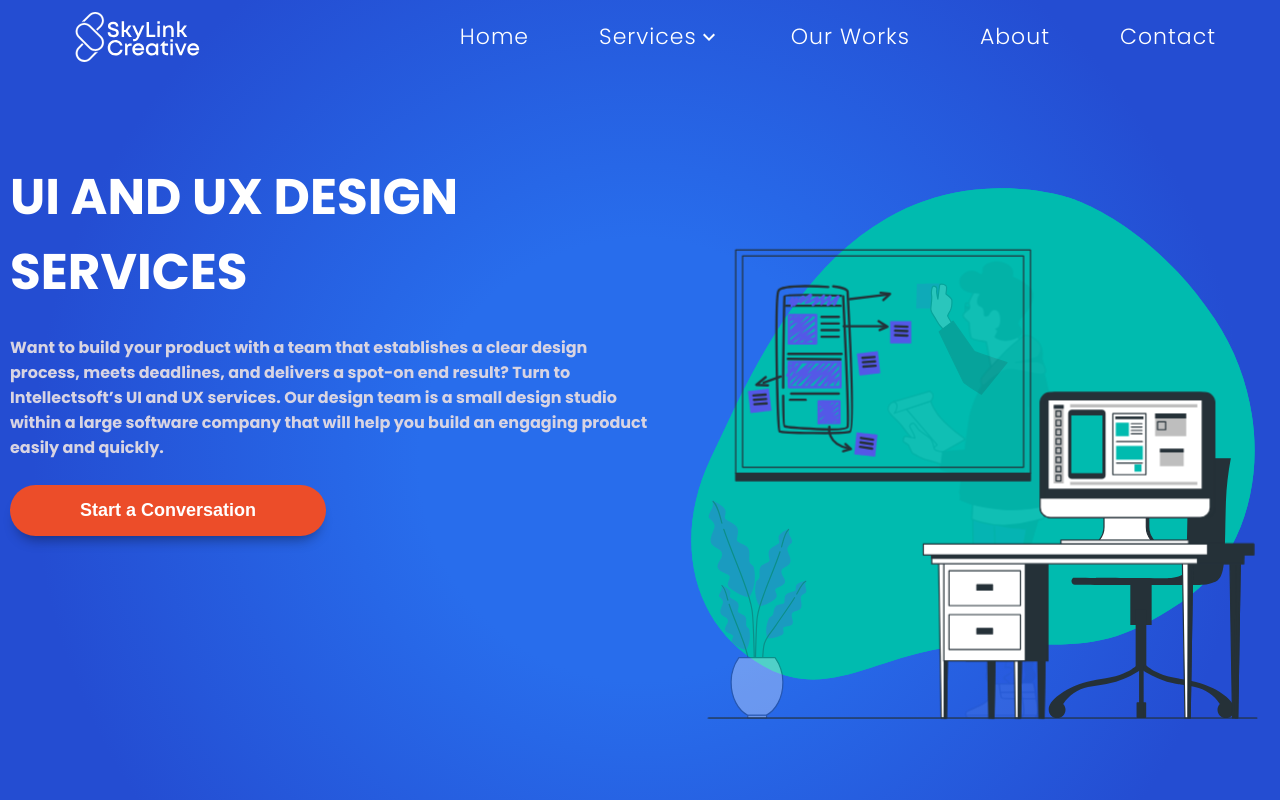
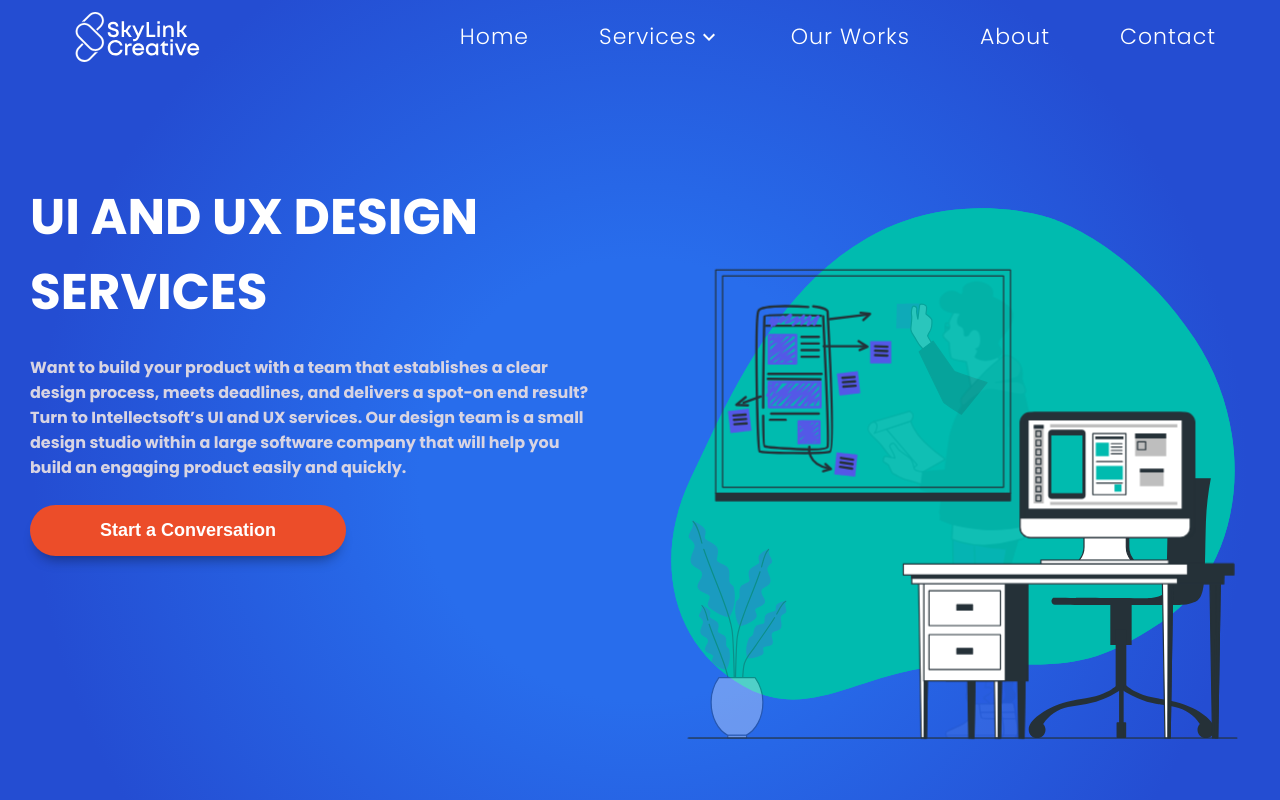
Before and after one commit to rahmanShuhin/Skylink-Website-Version-2, a Next.js app: page /services/ui-ux in a window 1280 px wide. Shown: the top 800 px of the page. Built offline with nearby package versions, Linux system fonts and the light colour scheme; a web font is replaced by a local one.

Commit message:
ui-update

```diff
--- a/components/UiUx/_uihome.scss
+++ b/components/UiUx/_uihome.scss
@@ -21,7 +21,7 @@
     display: flex;
 
     > div {
-      padding: 10px;
+      padding: 30px;
     }
     button {
       @include button-basic();
--- a/styles/App.css
+++ b/styles/App.css
@@ -2069,7 +2069,7 @@ ul li {
 }
 
 .ui_design > div {
-  padding: 10px;
+  padding: 30px;
 }
 
 .ui_design button {
```
